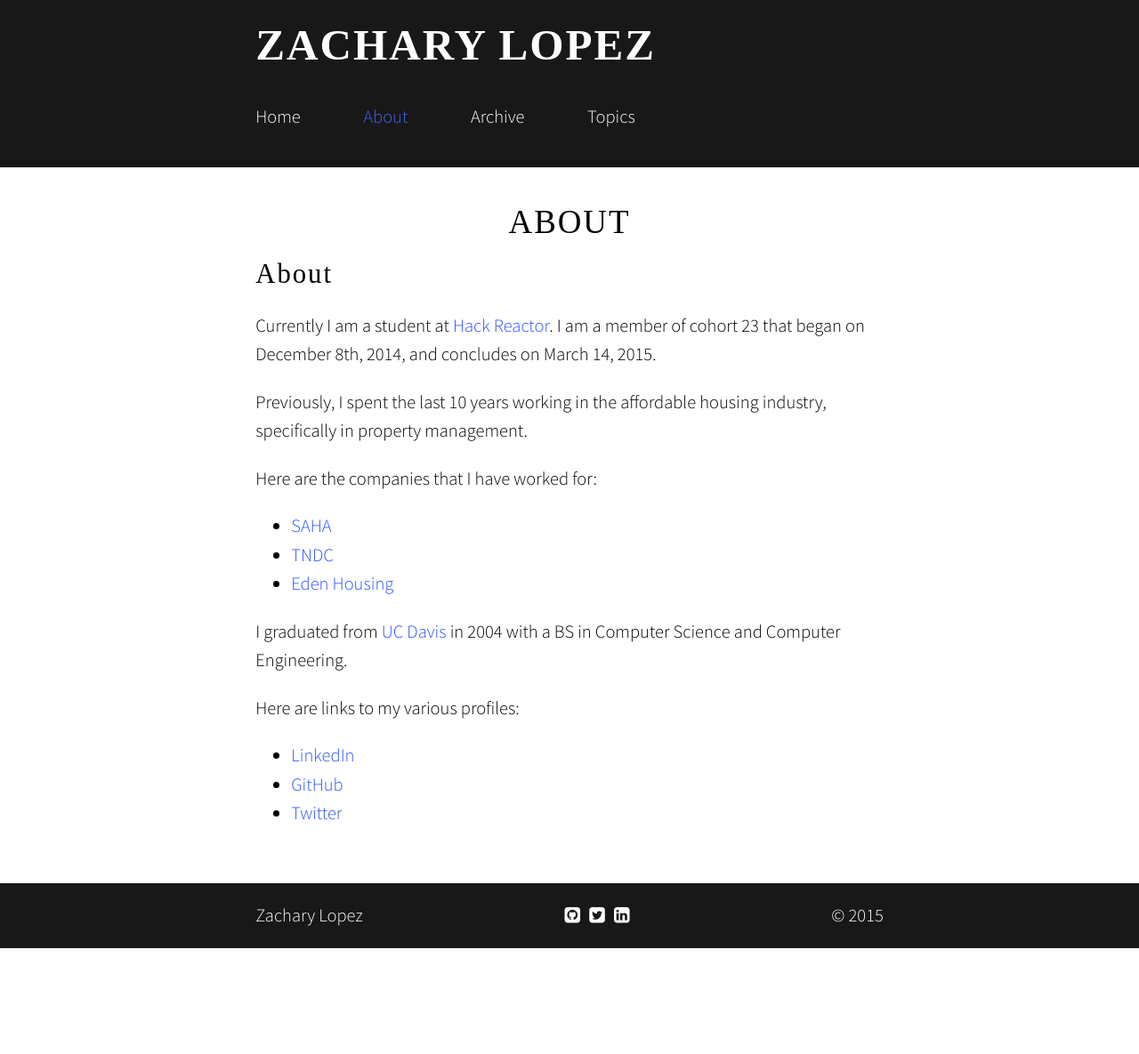
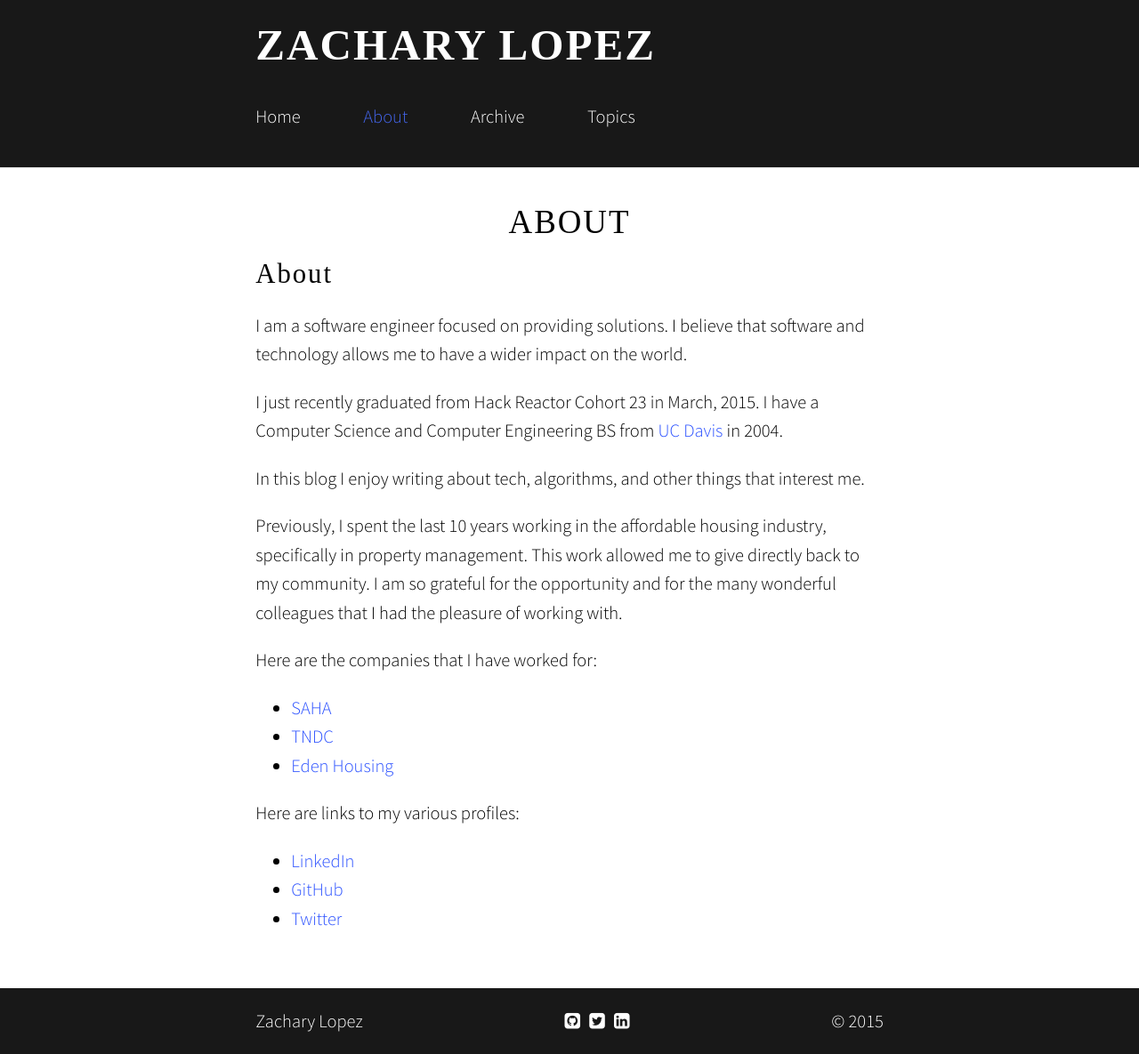
Before and after one commit to zdlopez/zdlopez.github.io, a Jekyll site: the page built from about.md, in a window 1280 px wide. Shown: the whole page at 89% size. Built offline with Jekyll 4.4.1, drawn with Linux system fonts in a browser that asks for light colours; nearby versions of some CDN libraries; some web fonts are replaced; before the commit the page ends 1066 px from its top, so only the background shows below that.

Commit message:
update about

```diff
--- a/about.md
+++ b/about.md
@@ -3,9 +3,13 @@ layout: page
 title: About
 ---
 
-Currently I am a student at [Hack Reactor](http://www.hackreactor.com).  I am a member of cohort 23 that began on December 8th, 2014, and concludes on March 14, 2015.
+I am a software engineer focused on providing solutions.  I believe that software and technology allows me to have a wider impact on the world.
 
-Previously, I spent the last 10 years working in the affordable housing industry, specifically in property management.
+I just recently graduated from Hack Reactor Cohort 23 in March, 2015.  I have a Computer Science and Computer Engineering BS from [UC Davis](http://ucdavis.edu) in 2004.
+
+In this blog I enjoy writing about tech, algorithms, and other things that interest me.
+
+Previously, I spent the last 10 years working in the affordable housing industry, specifically in property management.  This work allowed me to give directly back to my community.  I am so grateful for the opportunity and for the many wonderful colleagues that I had the pleasure of working with.
 
 Here are the companies that I have worked for:
 
```
Also changed, not shown: other parts of about.md (+0 -2 lines).
